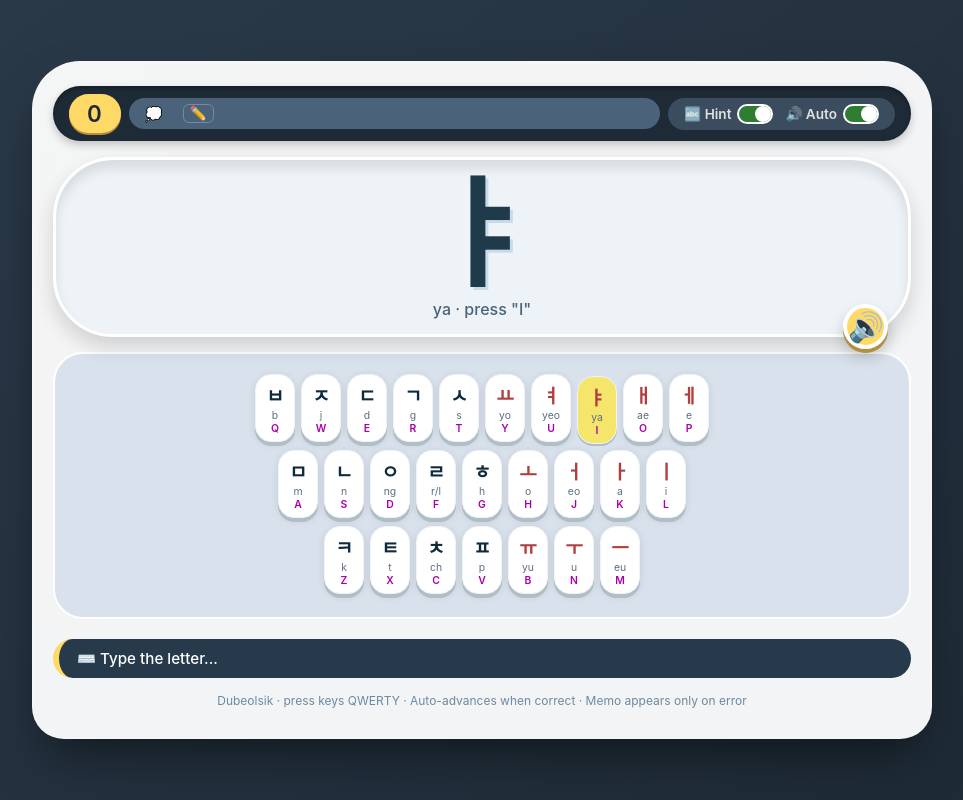
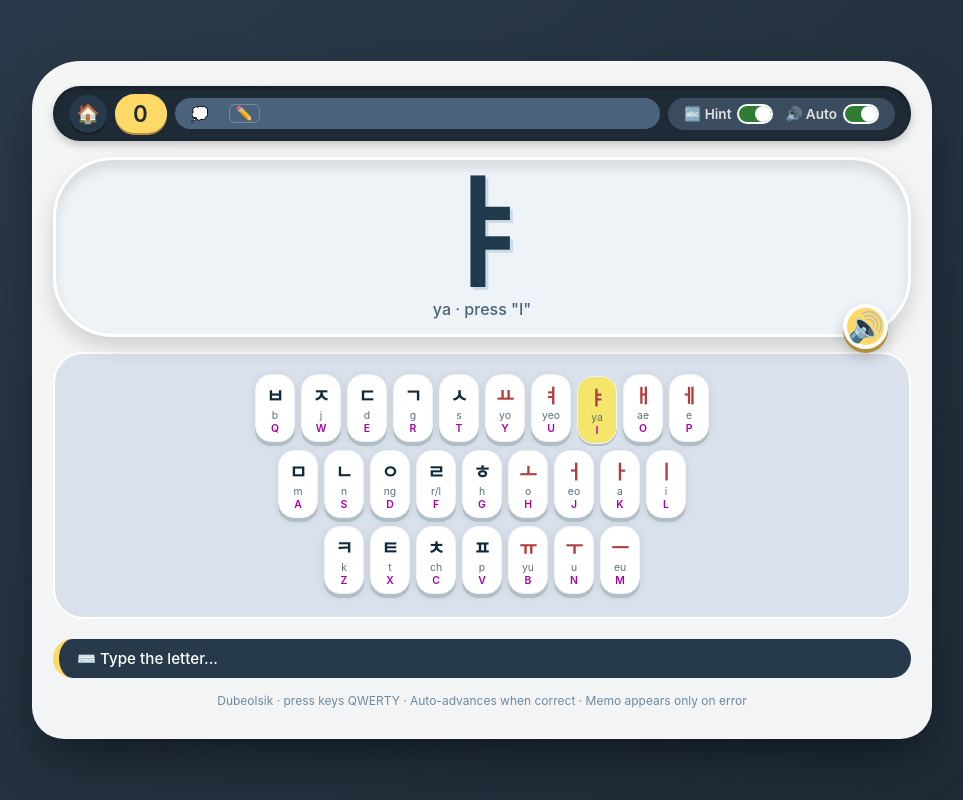
Before and after one commit to fred09280928/KRInput, a plain HTML site: page KRKBBasic.html in a window 1280 px wide. Shown: the whole page, without its empty margins (158-1121 px from the left). Drawn offline with Linux system fonts and the light colour scheme; no server answers.

Commit message:
Add 🏠 back-to-menu button in the quiz header

```diff
--- a/KRKBBasic.html
+++ b/KRKBBasic.html
@@ -47,6 +47,25 @@
             gap: 8px;
             flex-wrap: wrap;
         }
+
+        .home-btn {
+            display: inline-flex;
+            align-items: center;
+            justify-content: center;
+            width: 38px;
+            height: 38px;
+            border-radius: 50%;
+            background: #273a4b;
+            color: #fff;
+            font-size: 1.15rem;
+            line-height: 1;
+            text-decoration: none;
+            box-shadow: 0 2px 0 rgba(0, 0, 0, .35);
+            flex: 0 0 auto;
+            transition: transform .12s ease, background .12s ease;
+        }
+        .home-btn:hover { background: #35506a; transform: translateY(-1px); }
+        .home-btn:active { transform: translateY(0); }
 
         .score-box {
             background: #ffd966;
@@ -388,6 +407,7 @@
 <body>
     <div class="container">
         <div class="stats-bar">
+            <a class="home-btn" href="index.html" title="Back to main menu" aria-label="Back to main menu">🏠</a>
             <div class="score-box" id="scoreDisplay">0</div>
 
             <div class="memo-badge" id="memoBadge">
```
